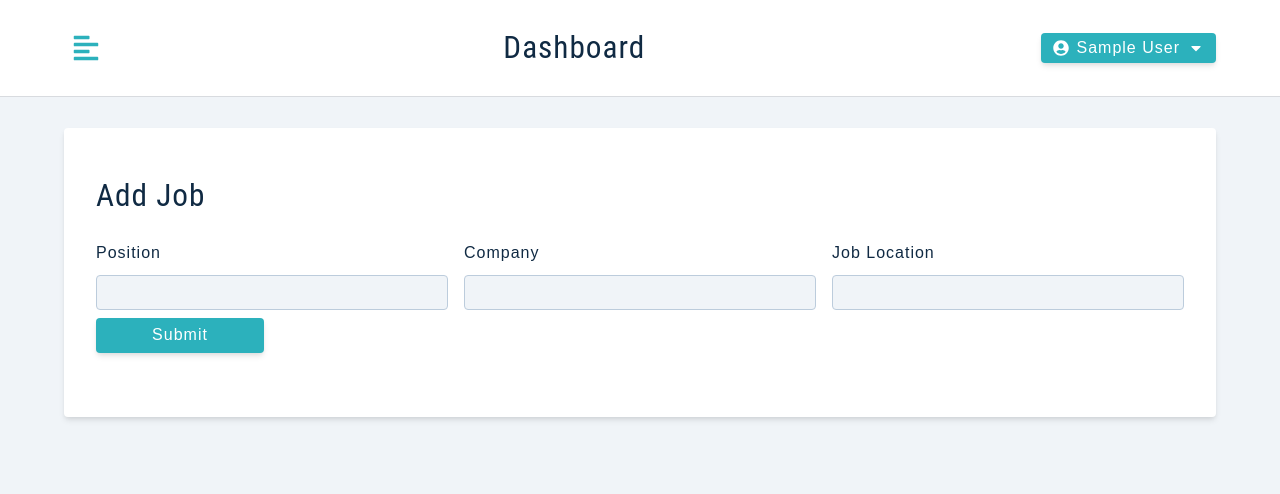
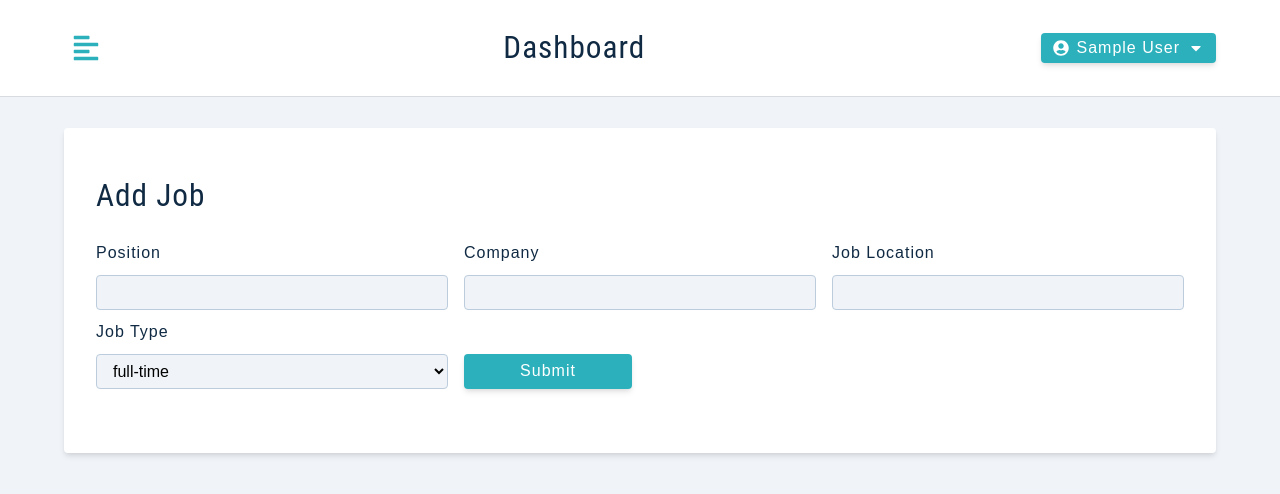
Before and after one commit to Johny270/Personal-job-tracker, a React (Create React App) app in the folder client/: page /add-job in a window 1280 px wide. Shown: the top 494 px of the page. Built offline with nearby package versions, Linux system fonts and the light colour scheme; sample sign-in values are in the browser's storage.

Commit message:
Set up select on form to choose between job types

```diff
--- a/client/src/pages/dashboard/AddJob.js
+++ b/client/src/pages/dashboard/AddJob.js
@@ -59,6 +59,21 @@
             handleChange={handleJobInput}
           />
           {/* Job type and status */}
+          <div className="form-row">
+            <label htmlFor="jobType" className='form-label'>
+              job type
+            </label>
+            <select
+              name="jobType"
+              value={jobType}
+              onChange={handleJobInput}
+              className='form-select'>
+
+              {jobTypeOptions.map((itemValue, index) => {
+                return <option key={index} value={itemValue}>{itemValue}</option>
+              })}
+            </select>
+          </div>
           <div className="btn-container">
             <button type='submit' className='btn btn-block submit-btn' onClick={handleSubmit}>Submit</button>
           </div>
```
